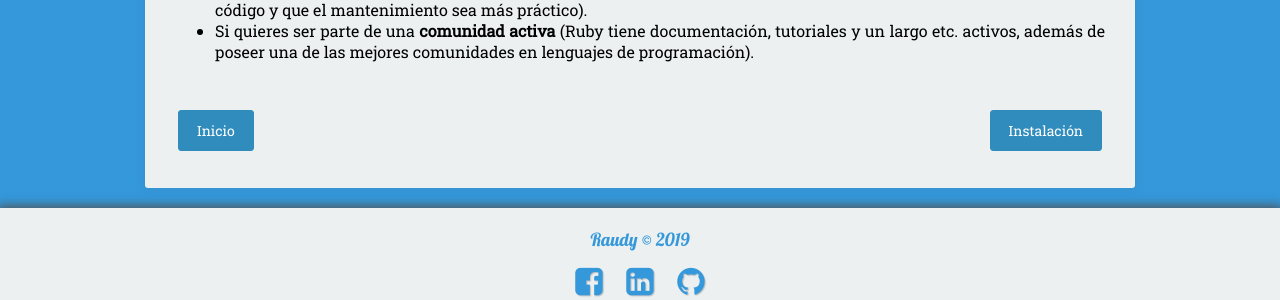
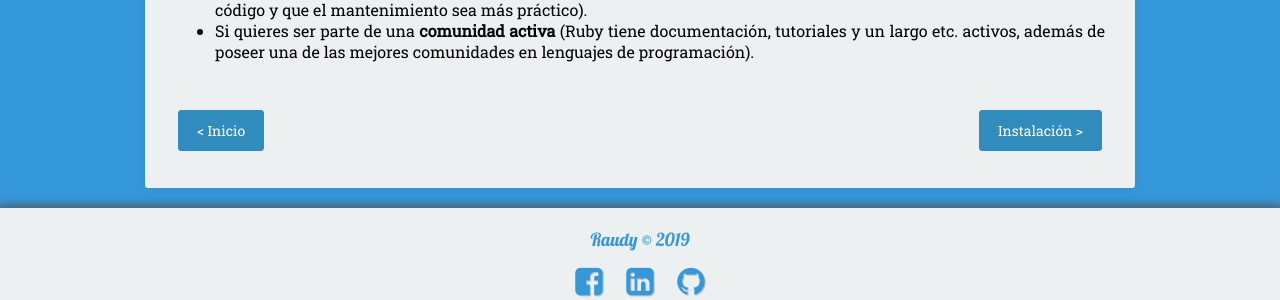
Before and after one commit to nisoto/Blog-anterior-2.0, a Jekyll site: the page built from _posts/2018-08-06-ruby-i-introduccion.md, in a window 1280 px wide. Shown: the part 1487-1787 px from the top of the page. Built offline with Jekyll 4.4.1, drawn with Linux system fonts in a browser that asks for light colours; nearby versions of some CDN libraries; part of the change alters nothing that is shown.

```diff
--- a/_posts/2018-08-06-ruby-i-introduccion.md
+++ b/_posts/2018-08-06-ruby-i-introduccion.md
@@ -54,4 +54,4 @@ Cabe destacar que Ruby aparte de ser gratuito, también es libre para usarlo, co
 
 |     |     |
 |:----|----:|
-| [Inicio](https://nisoto.github.io/blog/){: .btn .btn-info} | [Instalación](https://nisoto.github.io/ruby-ii-instalacion/){: .btn .btn-info} |
+| [< Inicio](https://nisoto.github.io/blog/){: .btn .btn-info} | [Instalación >](https://nisoto.github.io/ruby-ii-instalacion/){: .btn .btn-info} |
```
